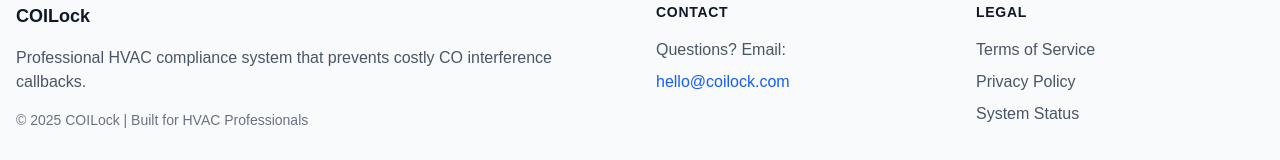
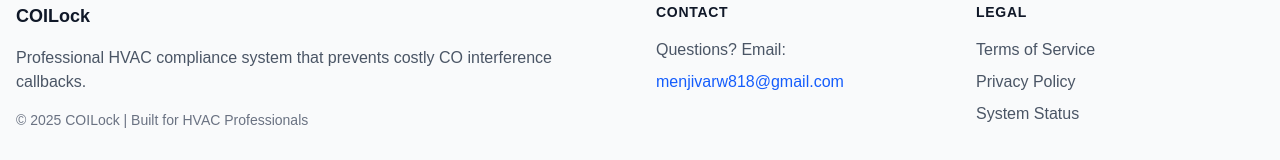
Before and after one commit to AlanSinclair-spec/coilock, a Next.js app: page / in a window 1280 px wide. Shown: the part 2953-3113 px from the top of the page. Built offline with nearby package versions, Linux system fonts and the light colour scheme.

Commit message:
Update contact email from hello@coilock.com to menjivarw818@gmail.com across all pages

```diff
--- a/src/app/not-found.tsx
+++ b/src/app/not-found.tsx
@@ -28,7 +28,7 @@ export default function NotFound() {
           </Link>
 
           <a
-            href="mailto:hello@coilock.com"
+            href="mailto:menjivarw818@gmail.com"
             className="block text-blue-600 hover:text-blue-700 transition-colors"
           >
             Contact Support
--- a/src/app/page.tsx
+++ b/src/app/page.tsx
@@ -92,7 +92,7 @@ export default function Home() {
       }
     } catch (error) {
       setIsSuccess(false);
-      const fallbackMessage = 'Network error. Please email us at hello@coilock.com or try again.';
+      const fallbackMessage = 'Network error. Please email us at menjivarw818@gmail.com or try again.';
       setMessage(fallbackMessage);
 
       trackEvent('form_submit_network_error', {
@@ -407,11 +407,11 @@ export default function Home() {
               <div className="space-y-2">
                 <p className="text-gray-600">Questions? Email:</p>
                 <a
-                  href="mailto:hello@coilock.com"
+                  href="mailto:menjivarw818@gmail.com"
                   className="block text-blue-600 hover:text-blue-700 transition-colors font-medium"
                   onClick={() => trackEvent('contact_click', { method: 'email' })}
                 >
-                  hello@coilock.com
+                  menjivarw818@gmail.com
                 </a>
               </div>
             </div>
--- a/src/app/status/page.tsx
+++ b/src/app/status/page.tsx
@@ -215,7 +215,7 @@ export default function StatusPage() {
               Experiencing issues? Contact our support team.
             </p>
             <a
-              href="mailto:hello@coilock.com"
+              href="mailto:menjivarw818@gmail.com"
               className="inline-block bg-blue-600 text-white px-6 py-3 rounded-md font-semibold hover:bg-blue-700 hover:shadow-lg transform hover:-translate-y-0.5 transition-all duration-200"
             >
               Contact Support
--- a/src/components/ErrorBoundary.tsx
+++ b/src/components/ErrorBoundary.tsx
@@ -77,7 +77,7 @@ class ErrorBoundary extends React.Component<ErrorBoundaryProps, ErrorBoundarySta
               </a>
 
               <a
-                href="mailto:hello@coilock.com"
+                href="mailto:menjivarw818@gmail.com"
                 className="block text-blue-600 hover:text-blue-700 transition-colors"
               >
                 Contact Support
```
